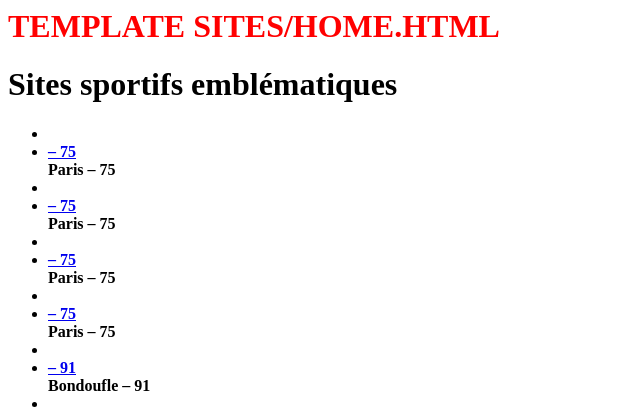
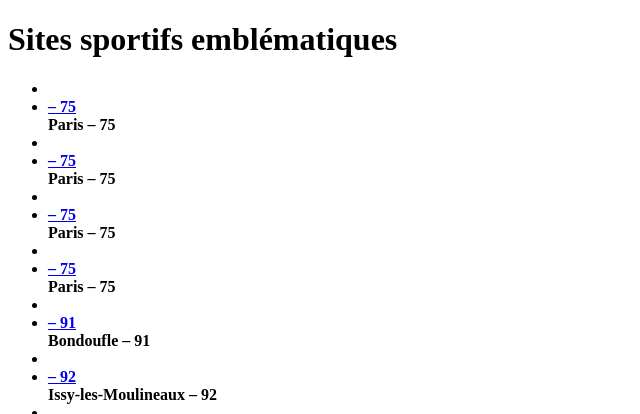
Before and after one commit to nourhnn/patrimoine-sportif-nour-hannachi, a Django app: page / in a window 1280 px wide. Shown: the top 414 px of the page, without its empty margins (0-640 px from the left). Run offline with Django 5.2, Linux system fonts and the light colour scheme; data comes from the database, SQL or seed files in the repository.

Commit message:
home commit

```diff
--- a/sites/templates/sites/home.html
+++ b/sites/templates/sites/home.html
@@ -1,5 +1,3 @@
-<h1 style="color:red;">TEMPLATE SITES/HOME.HTML</h1>
-
 <!DOCTYPE html>
 <html lang="fr">
 <head>
```
